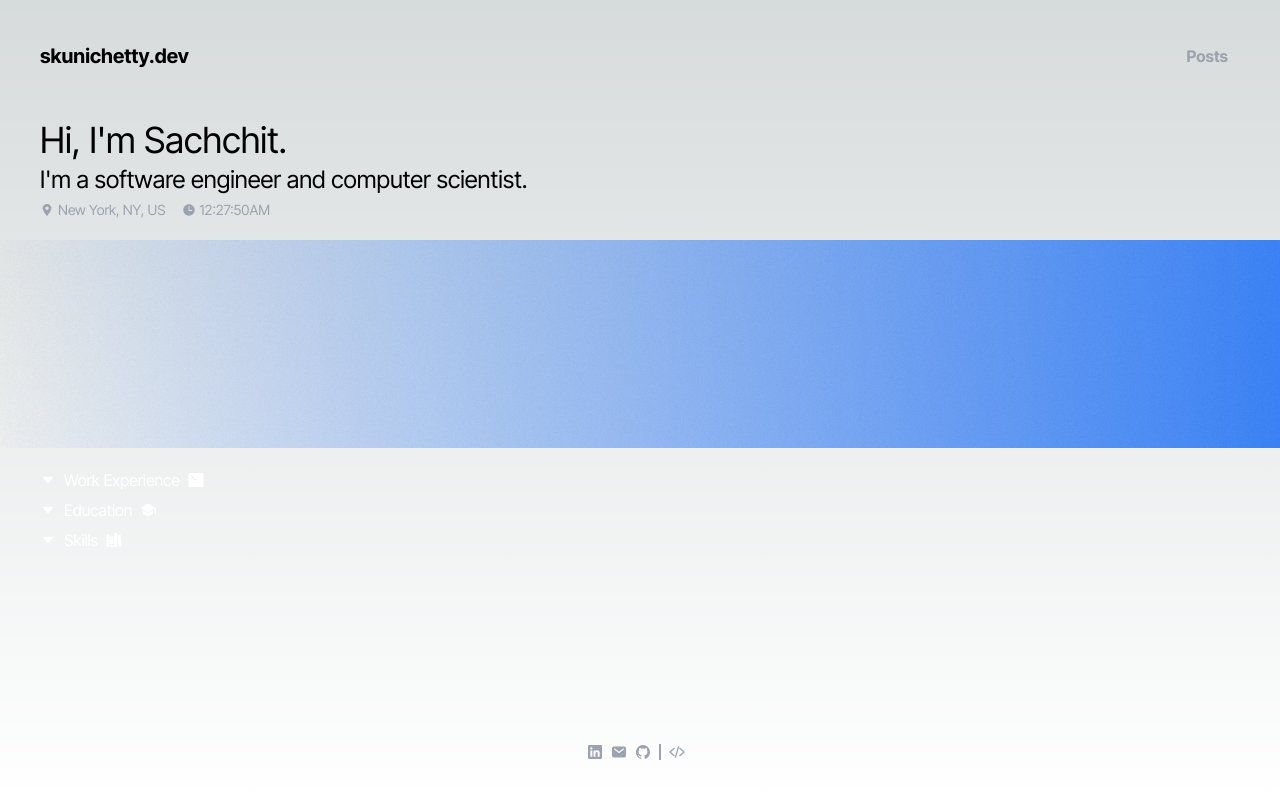
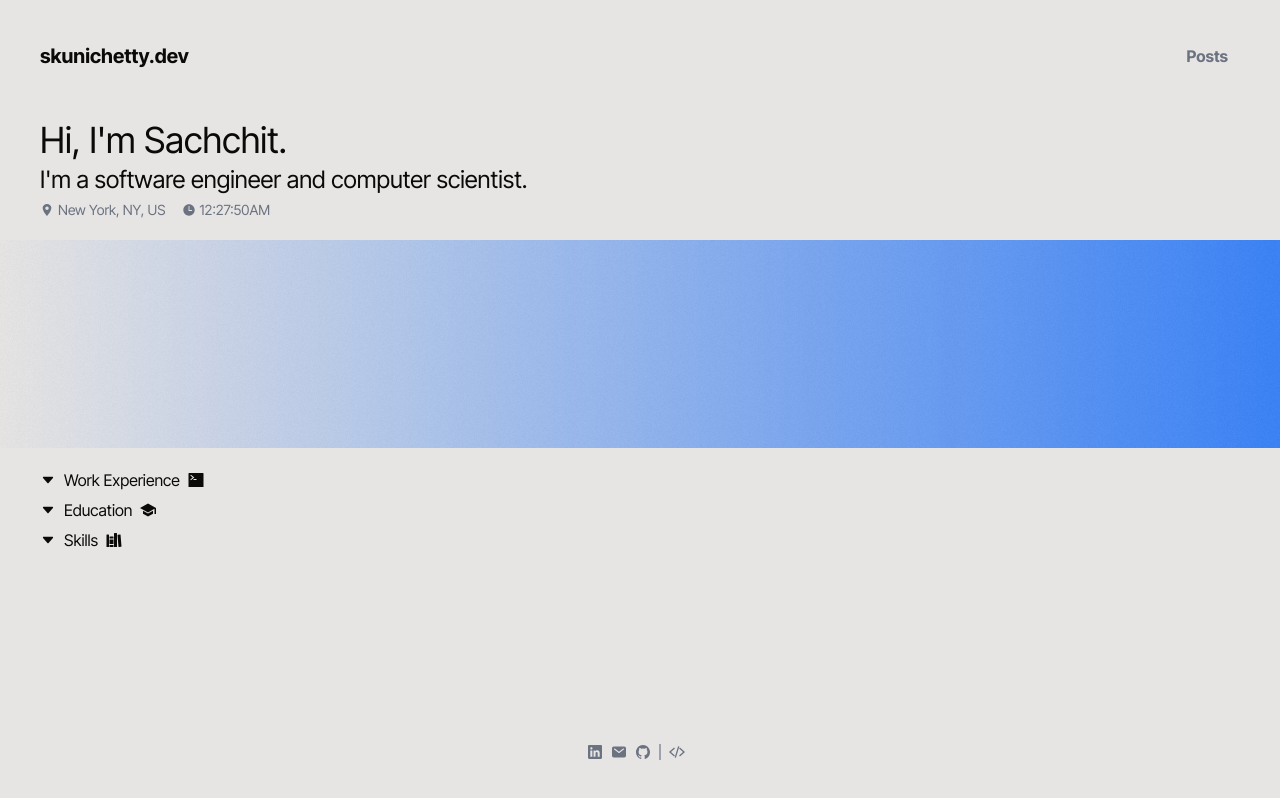
Before and after one commit to skunichetty/website, a Next.js app: page / in a window 1280 px wide. Built offline with nearby package versions, Linux system fonts and the light colour scheme.

Commit message:
Added light mode support

```diff
--- a/app/globals.css
+++ b/app/globals.css
@@ -3,27 +3,20 @@
 @tailwind utilities;
 
 :root {
-  --foreground-rgb: 0, 0, 0;
-  --background-start-rgb: 214, 219, 220;
-  --background-end-rgb: 255, 255, 255;
+  --foreground-rgb: 12, 10, 9;
+  --background-rgb: 231, 229, 228;
 }
 
 @media (prefers-color-scheme: dark) {
   :root {
-    --foreground-rgb: 255, 255, 255;
-    --background-start-rgb: 0, 0, 0;
-    --background-end-rgb: 0, 0, 0;
+    --foreground-rgb: 231, 229, 228;
+    --background-rgb: 12, 10, 9;
   }
 }
 
 body {
   color: rgb(var(--foreground-rgb));
-  background: linear-gradient(
-      to bottom,
-      transparent,
-      rgb(var(--background-end-rgb))
-    )
-    rgb(var(--background-start-rgb));
+  background: rgb(var(--background-rgb));
 }
 
 @layer utilities {
--- a/app/page.tsx
+++ b/app/page.tsx
@@ -100,7 +100,7 @@ function Hero() {
 
   return (
     <div
-      className="opacity-0 bg-gradient-to-l from-blue-500 text-white text-center w-full sm:h-52 h-40 mt-5 relative"
+      className="opacity-0 bg-gradient-to-l from-blue-500 text-center w-full sm:h-52 h-40 mt-5 relative"
       ref={hero}
     >
       <div ref={heroContent} className="opacity-0 w-full h-full"></div>
@@ -109,8 +109,9 @@ function Hero() {
 }
 function LineWithHeading({ heading, description }: LineWithHeadingProps) {
   return (
-    <p className="text-gray-400">
-      <span className="text-white">{heading}:</span> {description}
+    <p>
+      {heading}:&nbsp;&nbsp;
+      <span className="text-gray-500 dark:text-gray-400">{description}</span>
     </p>
   );
 }
@@ -143,21 +144,21 @@ export default function Home() {
           <ExperienceList experiences={experiences} />
         </Dropdown>
         <Dropdown icon="graduation" title="Education">
-          <div className="md:text-base sm:text-sm text-xs text-gray-400 sm:max-w-md max-w-sm ">
-            <p className="text-white">
-              Bachelor of Science in Engineering, Computer Science
-            </p>
-            <div className="md:text-sm text-xs">
+          <div className="md:text-base sm:text-sm text-xs sm:max-w-md max-w-sm ">
+            <p>Bachelor of Science in Engineering, Computer Science</p>
+            <div className="md:text-sm text-xs text-gray-500 dark:text-gray-400">
               <div className="flex flex-row justify-between">
                 <p>University of Michigan, Ann Arbor</p>
                 <p>Aug 2020 - Apr 2024</p>
               </div>
-              <p>Minors in Business Administration, Mathematics</p>
+              <p className="text-gray-500 dark:text-gray-400">
+                Minors in Business Administration, Mathematics
+              </p>
             </div>
           </div>
         </Dropdown>
         <Dropdown icon="library" title="Skills">
-          <div className="md:text-sm text-xs text-white">
+          <div className="md:text-sm text-xs">
             <LineWithHeading
               heading="Programming Languages"
               description="C++, Python, TypeScript, Rust"
--- a/components/dropdown.tsx
+++ b/components/dropdown.tsx
@@ -15,7 +15,7 @@ export default function Dropdown({ icon, title, children }: DropdownProps) {
       <button
         type="button"
         onClick={() => setContentVisibility(!contentVisible)}
-        className="text-white hover:text-blue-500 transition"
+        className="hover:text-blue-500 transition"
       >
         <div className="flex flex-row items-center gap-2">
           <Icon name={contentVisible ? "caret_up" : "caret_down"} />
--- a/components/experience_list.tsx
+++ b/components/experience_list.tsx
@@ -38,7 +38,7 @@ export function ExperienceItem({
         ) : null}
         {position}
       </p>
-      <div className="text-gray-400 md:text-sm text-xs flex flex-row justify-between">
+      <div className="text-gray-500 dark:text-gray-400 md:text-sm text-xs flex flex-row justify-between">
         <div className="flex flex-row">
           {href == undefined ? (
             <span>{company}</span>
--- a/components/footer.tsx
+++ b/components/footer.tsx
@@ -4,7 +4,7 @@ import SocialMediaLink from "./social";
 
 export default function Footer() {
   return (
-    <footer className="flex flex-row justify-center items-center gap-2 mt-auto p-10 text-gray-400 divide-x-2 divide-gray-400">
+    <footer className="flex flex-row justify-center items-center gap-2 mt-auto p-10 text-gray-500 dark:text-gray-400 divide-x-2 divide-gray-400">
       <div className="flex flex-row justify-center items-center gap-2">
         <SocialMediaLink
           type="linkedin"
--- a/components/location.tsx
+++ b/components/location.tsx
@@ -37,7 +37,7 @@ export function Clock({ locale, timezone }: ClockProps) {
 
 export default function Location() {
   return (
-    <div className="flex flex-row gap-4 text-sm text-gray-400 mt-1">
+    <div className="flex flex-row gap-4 text-sm text-gray-500 dark:text-gray-400 mt-1">
       <div className="flex flex-row items-center gap-1">
         <Icon name="location" />
         <h1>New York, NY, US</h1>
--- a/components/navbar.tsx
+++ b/components/navbar.tsx
@@ -28,7 +28,7 @@ function NavbarRowItem({ title, href, active }: NavbarItemProps) {
   return (
     <Link
       className={`font-bold ${
-        active ? "text-white" : "text-gray-400"
+        active ? "" : "text-gray-500 dark:text-gray-400"
       } hover:text-blue-500 transition`}
       href={href}
     >
@@ -41,7 +41,7 @@ function NavbarDropdownItem({ title, href, active }: NavbarItemProps) {
   return (
     <Link
       className={`block w-full ${
-        active ? "font-bold text-white" : "font-normal text-gray-400"
+        active ? "font-bold" : "font-normal text-gray-500 dark:text-gray-400"
       } hover:text-blue-500 py-2 pl-3 transition flex flew-row items-center gap-2`}
       href={href}
     >
@@ -52,7 +52,7 @@ function NavbarDropdownItem({ title, href, active }: NavbarItemProps) {
 
 function NavbarRow({ links, pathname }: NavbarSubtypeProps) {
   return (
-    <ul className="flex-row sm:flex hidden divide-x-2 divide-gray-400 text-gray-400">
+    <ul className="flex-row sm:flex hidden divide-x-2 divide-gray-400 text-gray-500 dark:text-gray-400">
       {links.map((item) => (
         <li key={item.title} className="px-3 my-1">
           <NavbarRowItem
@@ -68,7 +68,7 @@ function NavbarRow({ links, pathname }: NavbarSubtypeProps) {
 
 function NavbarDropdown({ links, pathname }: NavbarSubtypeProps) {
   return (
-    <ul className="flex-col sm:hidden visible mt-6 divide-y-2 divide-gray-400 border-y-2 text-gray-400">
+    <ul className="flex-col sm:hidden visible mt-6 divide-y-2 divide-gray-400 border-y-2 text-gray-500 dark:text-gray-400">
       {links.map((item) => (
         <li key={item.title}>
           <NavbarDropdownItem
```
